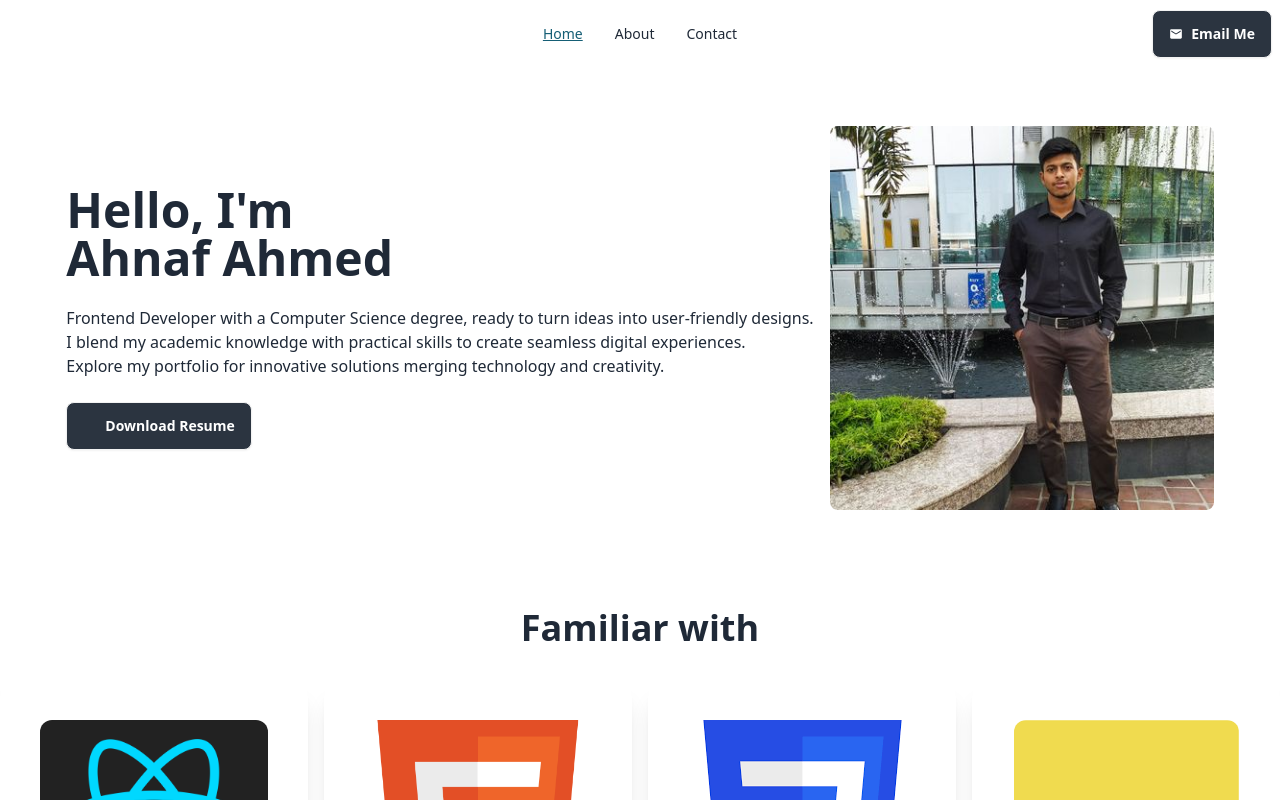
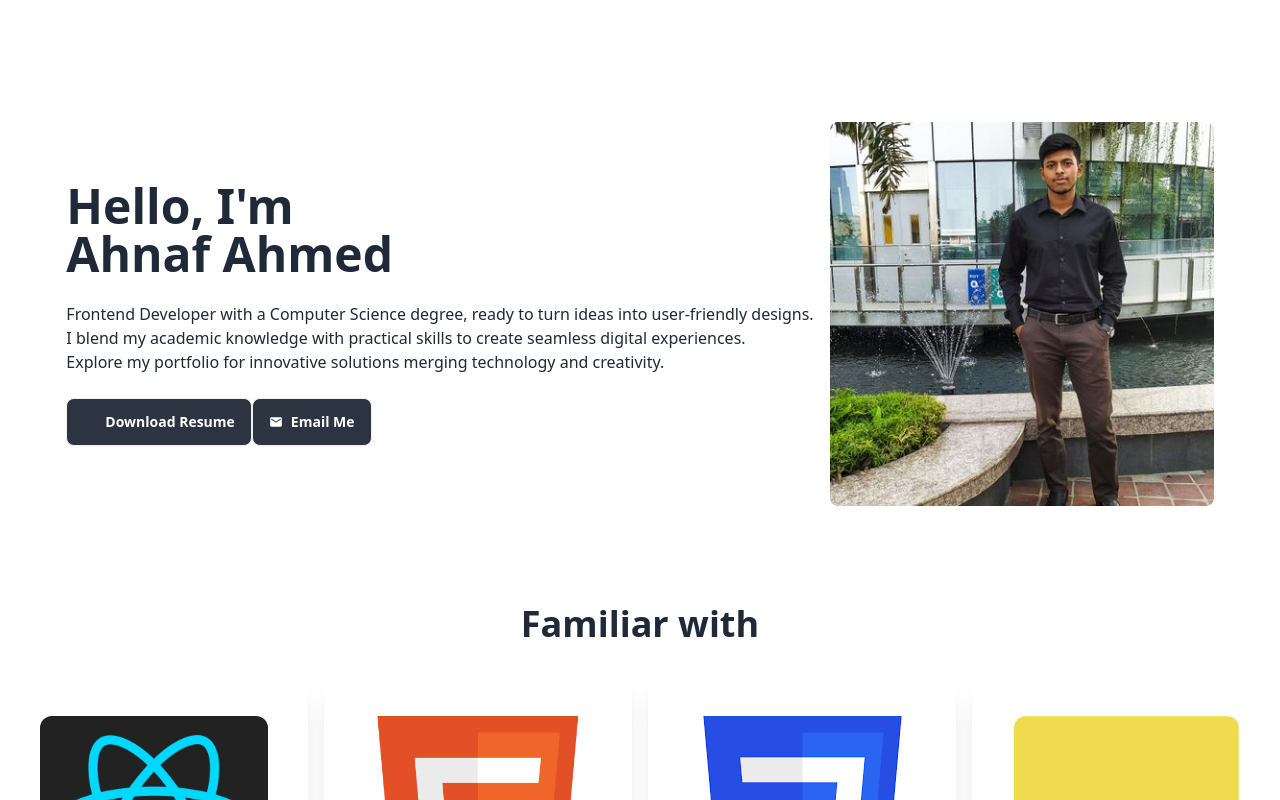
Before and after one commit to Ahnaf-17/ahnaf-portfolio, a React (Vite) app: page / in a window 1280 px wide. Shown: the top 800 px of the page. Built offline with nearby package versions, Linux system fonts and the light colour scheme; some icons are missing.

Commit message:
navbar removed

```diff
--- a/src/components/Banner.jsx
+++ b/src/components/Banner.jsx
@@ -1,5 +1,6 @@
 /* eslint-disable react/no-unescaped-entities */
 import { FaDownload } from "react-icons/fa6";
+import { MdMail } from "react-icons/md";
 
 import img from '../assets/resized-image.jpg'
 const Banner = () => {
@@ -12,6 +13,8 @@ const Banner = () => {
                     <p className="py-6">Frontend Developer with a Computer Science degree, ready to turn ideas into user-friendly designs. <br />I blend my academic knowledge with practical skills to create seamless digital experiences. <br /> Explore my portfolio for innovative solutions merging technology and creativity.</p>
                     {/* <button className="btn bg-neutral hover:bg-black text-white">Get My resume <FaDownload ></FaDownload> </button> */}
                         <a className="btn bg-neutral hover:bg-black text-white" href="resume_ahnaf.pdf" download><FaDownload></FaDownload> Download Resume</a>
+                        <a className="btn bg-neutral hover:bg-black text-white " href="mailto:ahnaf.ahmed.42173@gmail.com" download><MdMail></MdMail> Email Me</a>
+
 
                 </div>
             </div>
--- a/src/components/Navbar.jsx
+++ b/src/components/Navbar.jsx
@@ -1,21 +1,21 @@
-import { NavLink } from "react-router-dom";
-import { MdMail } from "react-icons/md";
+// import { NavLink } from "react-router-dom";
+// import { MdMail } from "react-icons/md";
 
 const Navbar = () => {
 
 
-    const navLinks = <>
-    <li><NavLink to='/' className={({ isActive, isPending }) =>
-        isPending ? "pending" : isActive ? "text-cyan-800 underline" : ""
-    }>Home</NavLink></li>
-    <li><NavLink to='/about' className={({ isActive, isPending }) =>
-        isPending ? "pending" : isActive ? "text-cyan-800 underline" : ""
-    }>About</NavLink></li>
-    <li><NavLink to='/contact' className={({ isActive, isPending }) =>
-        isPending ? "pending" : isActive ? "text-cyan-800 underline" : ""
-    }>Contact</NavLink></li>
+//     const navLinks = <>
+//     <li><NavLink to='/' className={({ isActive, isPending }) =>
+//         isPending ? "pending" : isActive ? "text-cyan-800 underline" : ""
+//     }>Home</NavLink></li>
+//     <li><NavLink to='/about' className={({ isActive, isPending }) =>
+//         isPending ? "pending" : isActive ? "text-cyan-800 underline" : ""
+//     }>About</NavLink></li>
+//     <li><NavLink to='/contact' className={({ isActive, isPending }) =>
+//         isPending ? "pending" : isActive ? "text-cyan-800 underline" : ""
+//     }>Contact</NavLink></li>
 
-</>
+// </>
 
 
 
@@ -28,19 +28,19 @@ const Navbar = () => {
         <svg xmlns="http://www.w3.org/2000/svg" className="h-5 w-5" fill="none" viewBox="0 0 24 24" stroke="currentColor"><path strokeLinecap="round" strokeLinejoin="round" strokeWidth="2" d="M4 6h16M4 12h8m-8 6h16" /></svg>
       </div>
       <ul tabIndex={0} className="menu menu-sm dropdown-content mt-3 z-[1] p-2 shadow bg-base-100 rounded-box w-52">
-        {navLinks}
+        {/* {navLinks} */}
       </ul>
     </div>
 
   </div>
   <div className="navbar-center hidden lg:flex">
     <ul className="menu menu-horizontal px-1">
-        {navLinks}
+        {/* {navLinks} */}
 
     </ul>
   </div>
   <div className="navbar-end">
-  <a className="btn bg-neutral hover:bg-black text-white " href="mailto:ahnaf.ahmed.42173@gmail.com" download><MdMail></MdMail> Email Me</a>
+  {/* <a className="btn bg-neutral hover:bg-black text-white " href="mailto:ahnaf.ahmed.42173@gmail.com" download><MdMail></MdMail> Email Me</a> */}
   </div>
 </div>
     );
--- a/src/components/Projects.jsx
+++ b/src/components/Projects.jsx
@@ -4,7 +4,7 @@ import { FaCode, FaPlay } from "react-icons/fa6";
 
 const Projects = () => {
     return (
-        <div className="my-20">
+        <div className="my-20 mb-10">
             <div className="my-8">
                 <h3 className="text-4xl font-extrabold  items-center text-center">My recent Projects</h3>
             </div>
@@ -20,8 +20,8 @@ const Projects = () => {
                         {/* <button className="btn btn-primary">Get Started</button> */}
                         <div className="">
                         <a className="btn btn-outline text-black mr-1" href="https://medico-76bc1.web.app/" ><FaPlay ></FaPlay>Live Preview</a>
-                        <a className="btn btn-outline text-black mr-1" href="resume_ahnaf.pdf" ><FaCode></FaCode> Client Repository</a>
-                        <a className="btn btn-outline text-black" href="resume_ahnaf.pdf" ><FaCode></FaCode> Server Repository</a>
+                        <a className="btn btn-outline text-black mr-1" href="https://github.com/Ahnaf-17/medico-client" ><FaCode></FaCode> Client Repository</a>
+                        <a className="btn btn-outline text-black" href="https://github.com/Ahnaf-17/medico-server" ><FaCode></FaCode> Server Repository</a>
                         </div>
                     </div>
                 </div>
@@ -38,8 +38,8 @@ const Projects = () => {
                             Express.js, React, Node.js)</p>
                             <div className="">
                         <a className="btn btn-outline text-black mr-1" href="https://blog-a53ab.web.app/" ><FaPlay ></FaPlay>Live Preview</a>
-                        <a className="btn btn-outline text-black mr-1" href="resume_ahnaf.pdf" ><FaCode></FaCode> Client Repository</a>
-                        <a className="btn btn-outline text-black" href="resume_ahnaf.pdf" ><FaCode></FaCode> Server Repository</a>
+                        <a className="btn btn-outline text-black mr-1" href="https://github.com/Ahnaf-17/blog-client" ><FaCode></FaCode> Client Repository</a>
+                        <a className="btn btn-outline text-black" href="https://github.com/Ahnaf-17/blog-server" ><FaCode></FaCode> Server Repository</a>
                         </div>
                     </div>
                 </div>
@@ -55,8 +55,8 @@ const Projects = () => {
                             a clothing website where different clothing brand can sell their products.</p>
                             <div className="">
                         <a className="btn btn-outline text-black mr-1" href="https://classy-shop.web.app/#slide1" ><FaPlay ></FaPlay>Live Preview</a>
-                        <a className="btn btn-outline text-black mr-1" href="resume_ahnaf.pdf" ><FaCode></FaCode> Client Repository</a>
-                        <a className="btn btn-outline text-black" href="resume_ahnaf.pdf" ><FaCode></FaCode> Server Repository</a>
+                        <a className="btn btn-outline text-black mr-1" href="https://github.com/Ahnaf-17/classy-shop-server" ><FaCode></FaCode> Client Repository</a>
+                        <a className="btn btn-outline text-black" href="https://github.com/Ahnaf-17/classy-shop-client" ><FaCode></FaCode> Server Repository</a>
                         </div>                    </div>
                 </div>
             </div>
```
